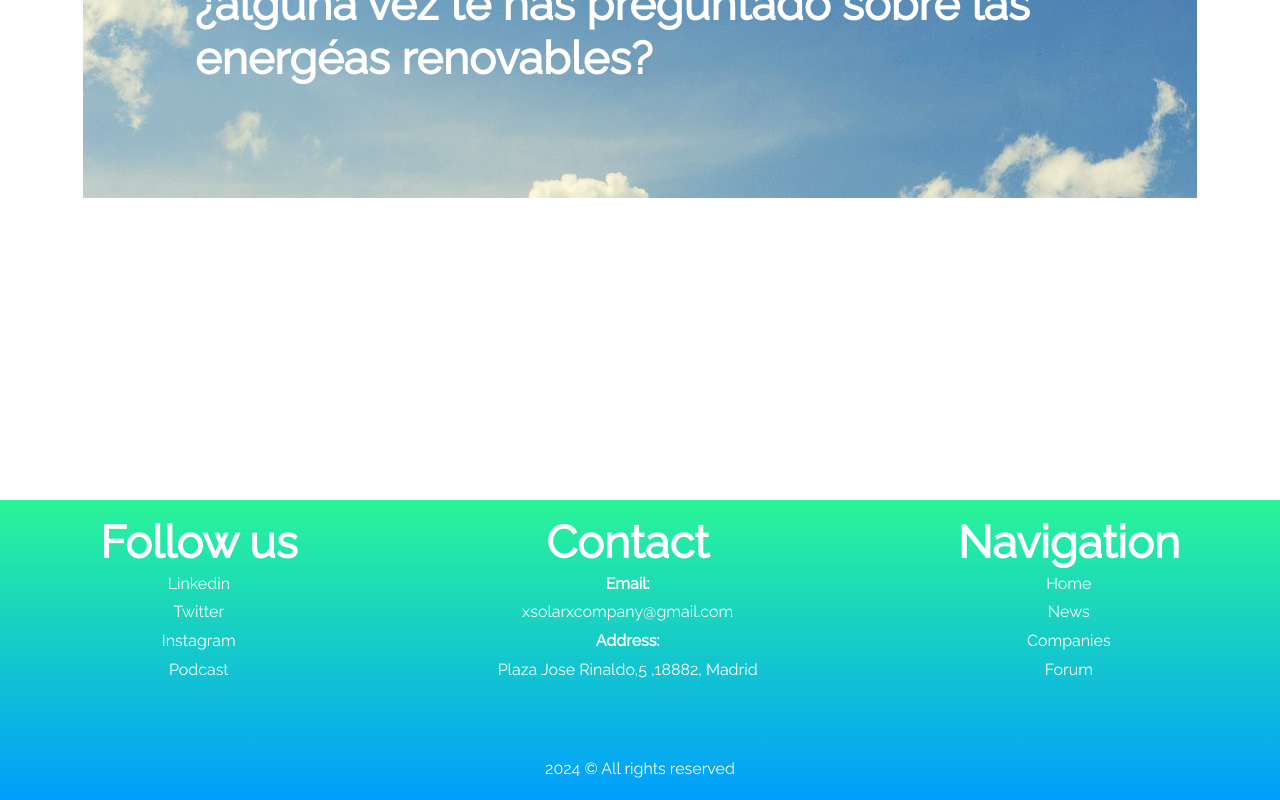
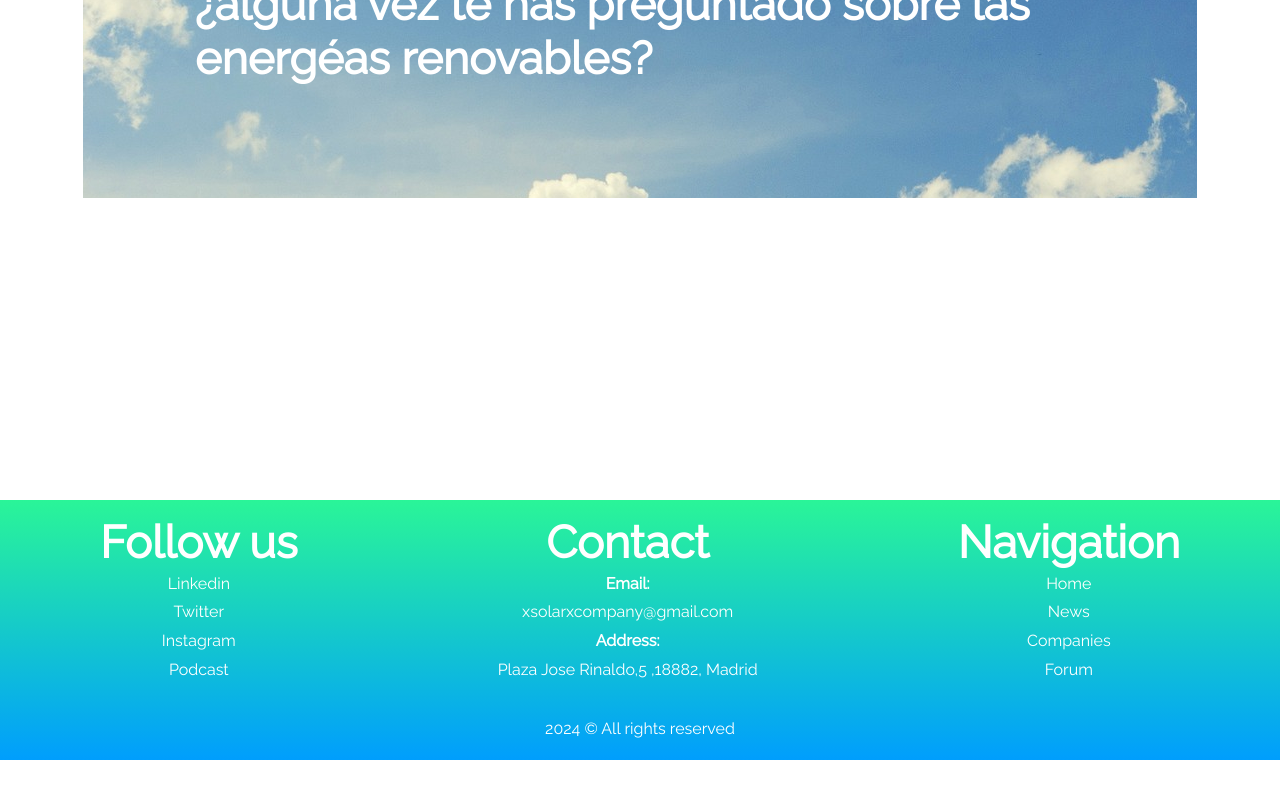
Before and after one commit to xsolarxx/FRONTEND, a React (Vite) app: page / in a window 1280 px wide. Shown: the part 1055-1855 px from the top of the page. After the commit the page ends 1815 px from the top, so only its background shows below. Built offline with nearby package versions, Linux system fonts and the light colour scheme.

Commit message:
Small changes to Footer css

```diff
--- a/src/components/Footer/Footer.css
+++ b/src/components/Footer/Footer.css
@@ -9,7 +9,7 @@
   box-sizing: border-box;
   background-image: linear-gradient(180deg, #2af598 0%, #009efd 100%);
 }
-/*Nos queda resolver lo de los márgenes blancos. */
+/*Hay que hacerlo responsive ya que en pantallas externas se ven márgenes blancos verticales. En portátiles se ve correctamente */
 
 .footer-content {
   display: flex;
@@ -23,9 +23,9 @@
 }
 
 .column-center h2 {
-  margin: 0; /* Remova qualquer margem padrão para garantir o alinhamento correto */
+  margin: 0;  /*Elimina los márgenes para garantizar el alineamiento correcto*/
 }
 
 .rights {
-  margin-top: 70px;
+  margin-top: 30px;
 }
```
